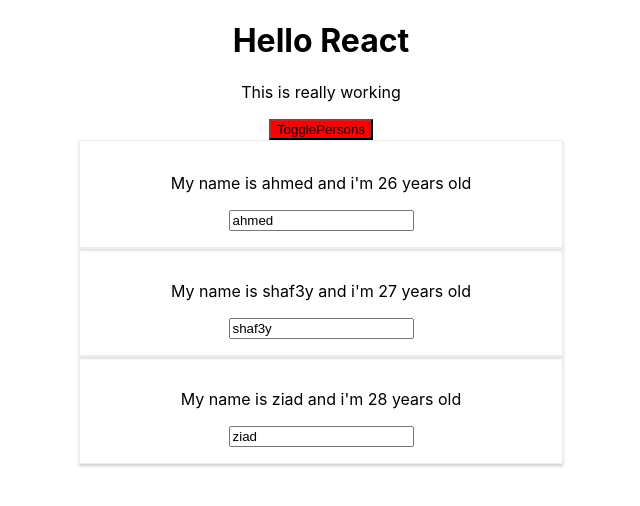
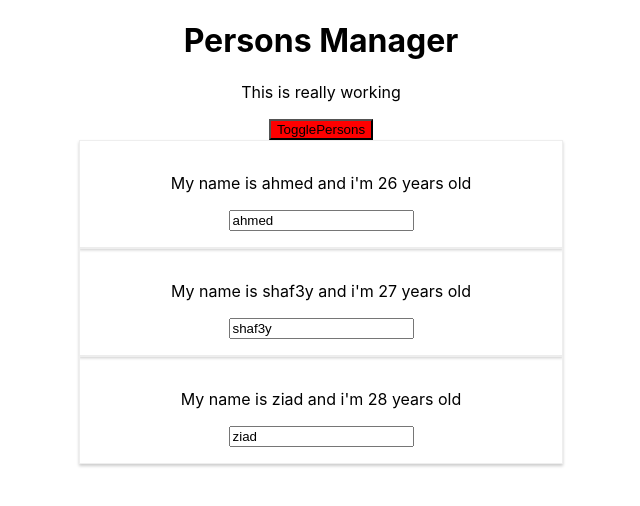
Before and after one commit to Ahmedhemaz/ReactTutorial, a React app: page / in a window 1280 px wide. Shown: the top 506 px of the page, without its empty margins (319-959 px from the left). Built offline with nearby package versions, Linux system fonts and the light colour scheme.

Commit message:
Add props to app.js

```diff
--- a/src/components/Cockpit/Cockpit.js
+++ b/src/components/Cockpit/Cockpit.js
@@ -14,7 +14,7 @@
     }
     return(
         <div className={classes.Cockpit}>
-            <h1>Hello React</h1>
+            <h1>{props.title}</h1>
             <p className={assignedClasses.join(' ')}>This is really working</p>
             <button
             className={btnClass}
--- a/src/containers/App.js
+++ b/src/containers/App.js
@@ -48,15 +48,13 @@
             changed={this.nameChangedHandler}
           />
     }
-
-
     return (
         <div className={classes.App}>
           <Cockpit
+            title={this.props.appTitle}
             persons={this.state.persons}
             isPersonsShown={this.state.isPersonsShown}
-            clicked={this.toggelPersonHandler}
-          />
+            clicked={this.toggelPersonHandler}/>
          {persons}
         </div>
     );
--- a/src/index.js
+++ b/src/index.js
@@ -6,7 +6,7 @@
 
 ReactDOM.render(
   <React.StrictMode>
-    <App />
+    <App appTitle={'Persons Manager'}/>
   </React.StrictMode>,
   document.getElementById('root')
 );
```
